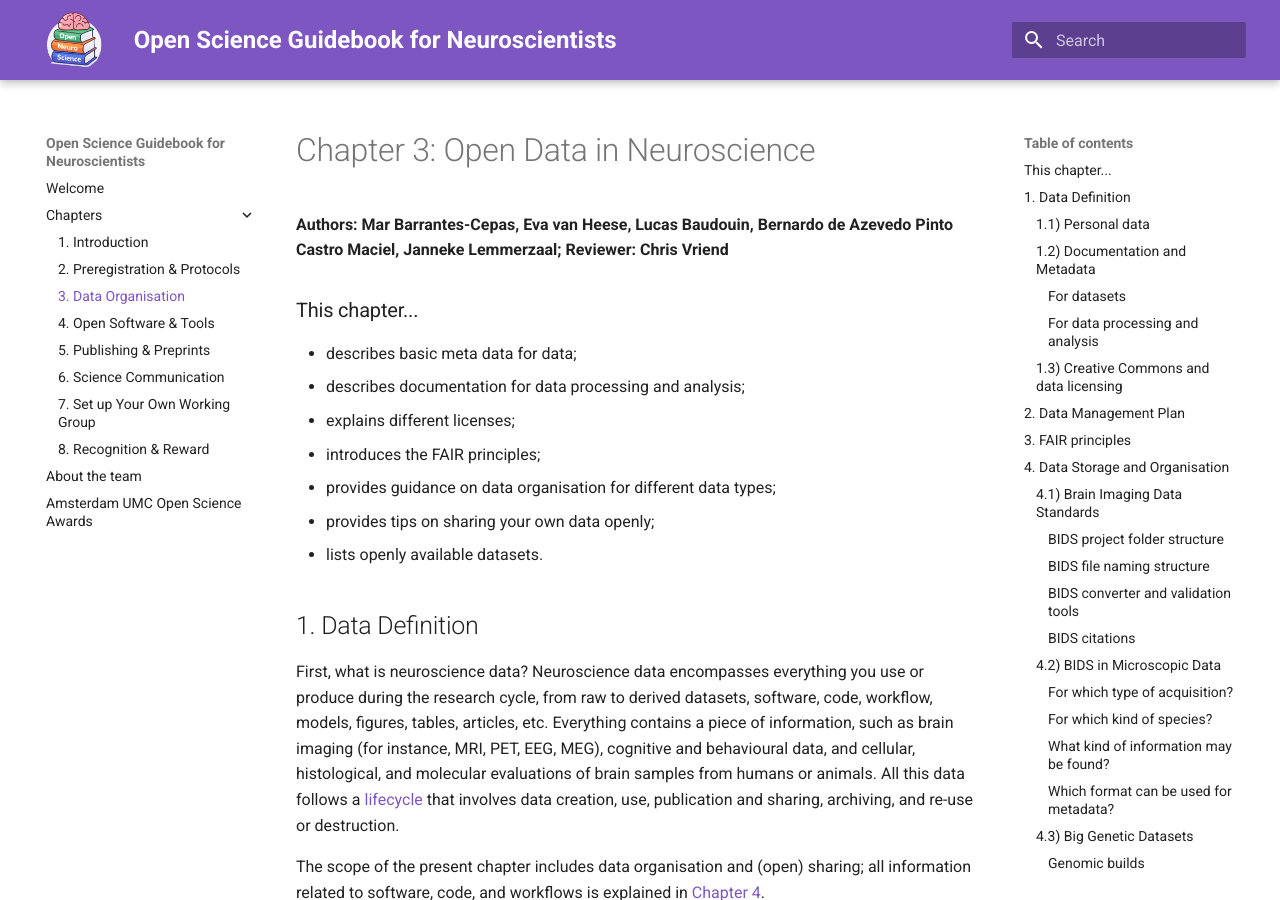
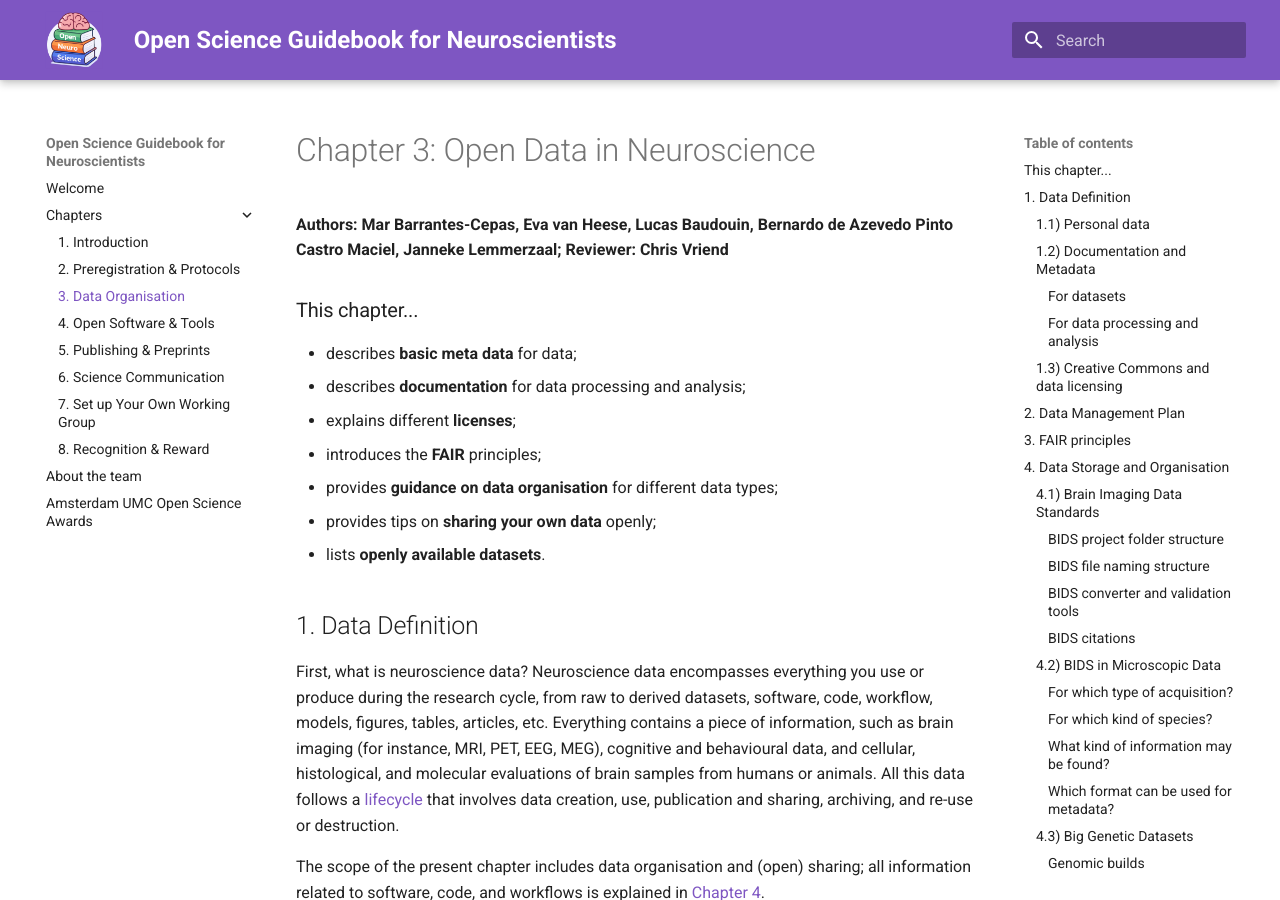
Before and after one commit to ANW-Open-Science/Open-Science-Guidebook-for-Neuroscientists, an MkDocs documentation site: the page built from docs/tabs/3-data_organisation.md, in a window 1280 px wide and 900 px high. Built offline with MkDocs 1.6.1 and Material for MkDocs 9.7.7, drawn with Linux system fonts in a browser that asks for light colours.

```diff
--- a/docs/tabs/3-data_organisation.md
+++ b/docs/tabs/3-data_organisation.md
@@ -2,13 +2,13 @@
 **Authors: Mar Barrantes-Cepas, Eva van Heese, Lucas Baudouin, Bernardo de Azevedo Pinto Castro Maciel, Janneke Lemmerzaal; Reviewer: Chris Vriend**
 
 ### This chapter...
-- describes basic meta data for data;
-- describes documentation for data processing and analysis;
-- explains different licenses;
-- introduces the FAIR principles;
-- provides guidance on data organisation for different data types;
-- provides tips on sharing your own data openly;
-- lists openly available datasets.
+- describes **basic meta data** for data;
+- describes **documentation** for data processing and analysis;
+- explains different **licenses**;
+- introduces the **FAIR** principles;
+- provides **guidance on data organisation** for different data types;
+- provides tips on **sharing your own data** openly;
+- lists **openly available datasets**.
 
 ## 1. Data Definition
 
```
